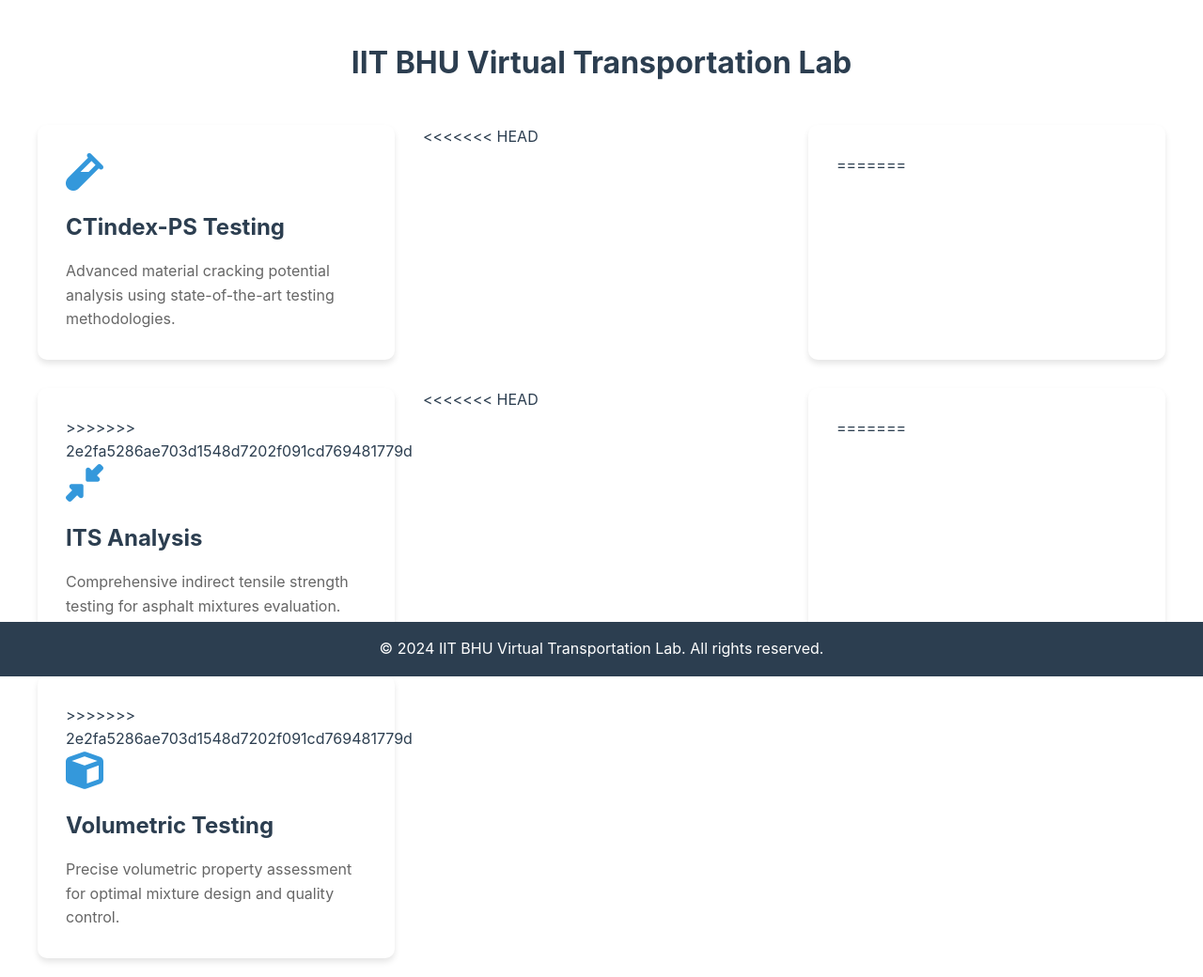
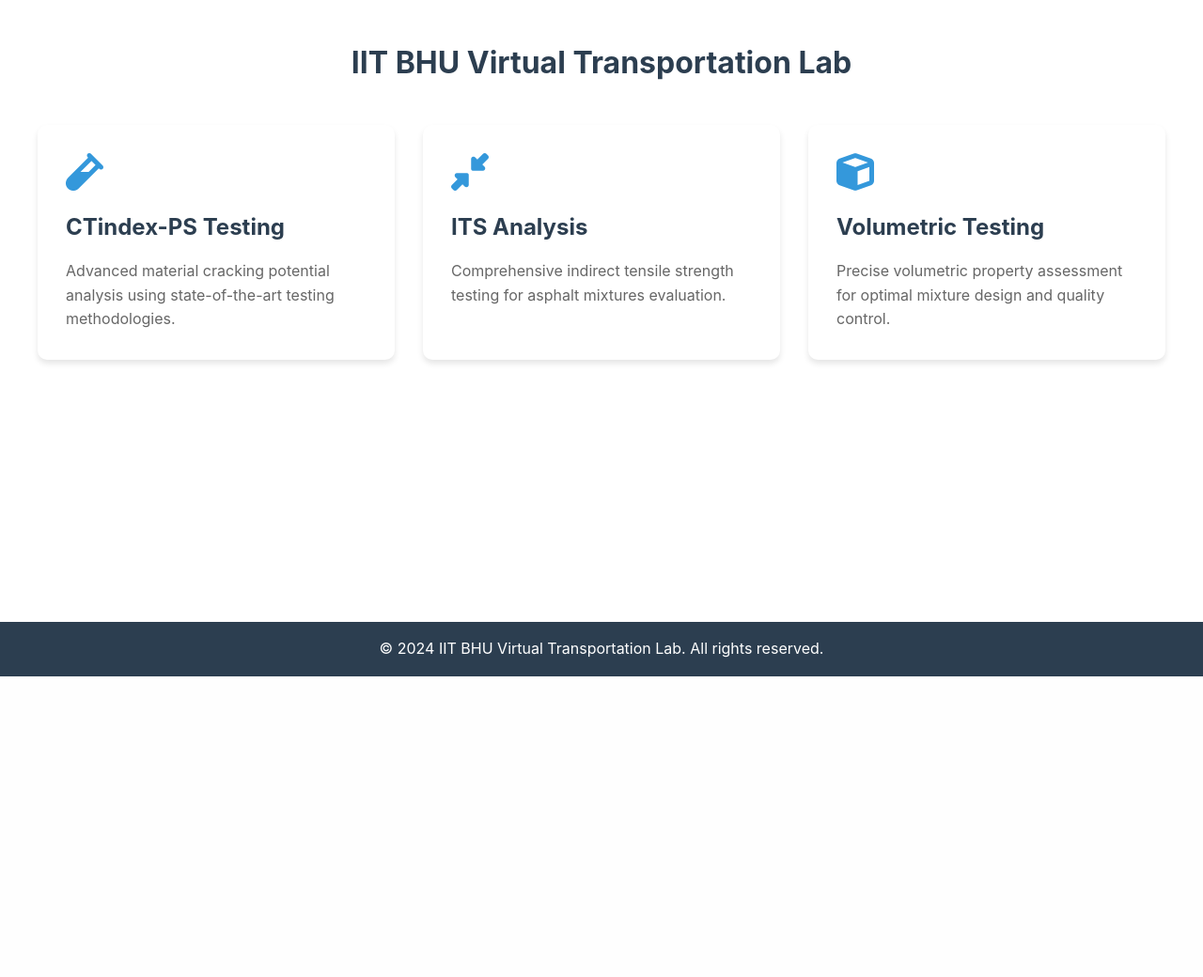
Before and after one commit to Vishur01/Virtual-Transportation-Lab, a Flask app: page / in a window 1280 px wide. Shown: the part 80-1120 px from the top of the page at 94% size. After the commit the page ends 800 px from the top, so only its background shows below. Run offline with Flask 3, Linux system fonts and the light colour scheme.

Commit message:
Update home.html

```diff
--- a/templates/home.html
+++ b/templates/home.html
@@ -12,11 +12,7 @@
             </div>
         </a>
 
-<<<<<<< HEAD
         <a href="https://its-sx5e.onrender.com/input_page/model3_model4" class="service-card">
-=======
-        <a href="https://its-sx5e.onrender.com/input_page/model3_model4/" class="service-card">
->>>>>>> 2e2fa5286ae703d1548d7202f091cd769481779d
             <i class="fas fa-compress-alt service-icon"></i>
             <div class="service-title">ITS Analysis</div>
             <div class="service-description">
@@ -24,11 +20,7 @@
             </div>
         </a>
 
-<<<<<<< HEAD
         <a href="https://volumetrics.onrender.com/input_page/volumetrics" class="service-card">
-=======
-        <a href="https://volumetrics.onrender.com/input_page/volumetrics/" class="service-card">
->>>>>>> 2e2fa5286ae703d1548d7202f091cd769481779d
             <i class="fas fa-cube service-icon"></i>
             <div class="service-title">Volumetric Testing</div>
             <div class="service-description">
```
